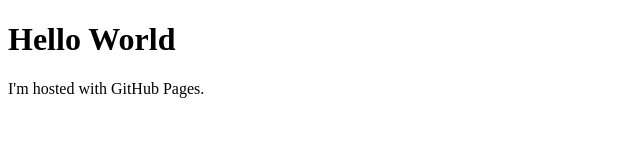
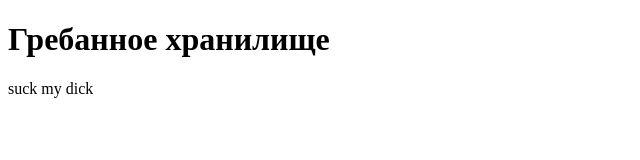
Before and after one commit to Meoweom/meoweom.github.io, a plain HTML site: page index.html in a window 1280 px wide. Shown: the whole page, without its empty margins (0-640 px from the left). Drawn offline with Linux system fonts and the light colour scheme.

Commit message:
Update index.html

```diff
--- a/index.html
+++ b/index.html
@@ -1,7 +1,7 @@
 <!DOCTYPE html>
 <html>
 <body>
-<h1>Hello World</h1>
-<p>I'm hosted with GitHub Pages.</p>
+<h1>Гребанное хранилище</h1>
+<p>suck my dick</p>
 </body>
 </html>
```
